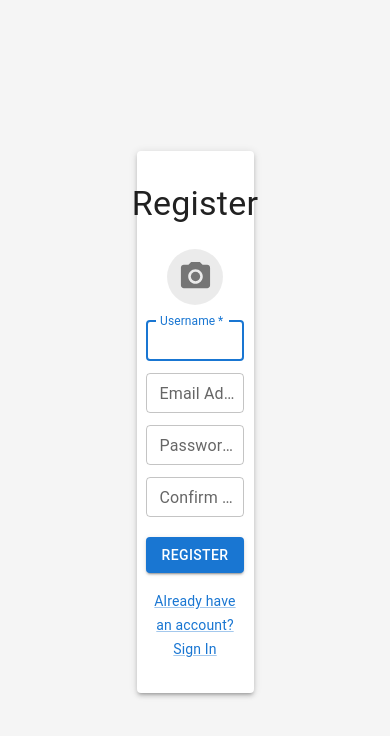
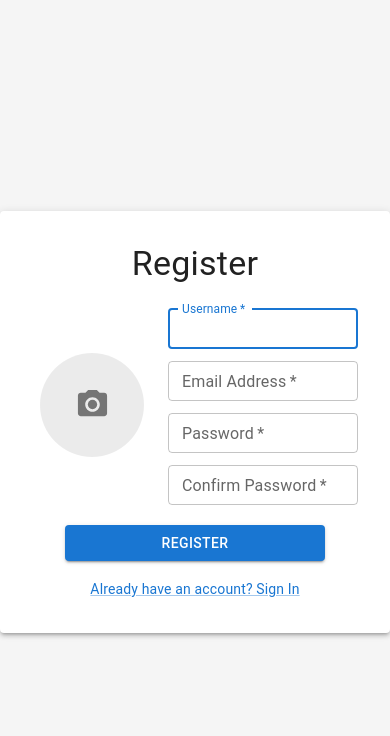
Before and after one commit to tomerProg/WebAppFinalProject_Frontend, a React (Vite) app: page /register in a window 390 px wide. Shown: the top 736 px of the page. Built offline with nearby package versions, Linux system fonts and the light colour scheme; no server answers.

Commit message:
build entry page: width responsive

```diff
--- /dev/null
+++ b/src/components/EntryPaper/EntryPaper.tsx
@@ -0,0 +1,16 @@
+import clsx from 'clsx';
+import { FunctionComponent, PropsWithChildren } from 'react';
+import { useStyles } from './styles';
+import { Paper } from '@mui/material';
+
+interface EntryPageProps extends PropsWithChildren {
+    className?: string;
+}
+
+const EntryPage: FunctionComponent<EntryPageProps> = (props) => {
+    const classes = useStyles();
+    const { children, className } = props;
+    return <Paper elevation={3} className={clsx(classes.root, className)}> {children}</Paper>;
+};
+
+export default EntryPage;
--- /dev/null
+++ b/src/components/EntryPaper/styles.ts
@@ -0,0 +1,22 @@
+import { Theme } from '@mui/material/styles';
+import { createStyles, makeStyles } from '@mui/styles';
+
+export const useStyles = makeStyles((theme: Theme) =>
+    createStyles({
+        root: {
+            padding: '2em',
+            [theme.breakpoints.down("sm")]: {
+                width: '100%',
+            },
+            [theme.breakpoints.up("sm")]: {
+                width: '90%',
+            },
+            [theme.breakpoints.up("md")]: {
+                width: '70%',
+            },
+            [theme.breakpoints.up("lg")]: {
+                width: '50%',
+            },
+        },
+
+}))
--- a/src/pages/Register/Register.tsx
+++ b/src/pages/Register/Register.tsx
@@ -17,6 +17,7 @@ import InputFields from './components/InputFields';
 import { RegisterError, RegisterInput } from './components/types';
 import { getRegisterError } from './components/utils';
 import { styles } from './styles';
+import EntryPaper from '../../components/EntryPaper/EntryPaper';
 
 interface RegisterProps extends WithStyles<typeof styles> {
     setUserId: Dispatch<SetStateAction<string>>;
@@ -88,43 +89,42 @@ const Register: FunctionComponent<RegisterProps> = (props) => {
 
     return (
         <CenteredPage>
-            <Paper elevation={3} className={classes.paper}>
-                <Box className={classes.mainBox}>
-                    <div className={classes.registerTitle}>
+            <EntryPaper>
+                <Box className={classes.registerTitle}>
                     <Typography component='h1' variant='h4'>
                         Register
                     </Typography>
-                    </div>
+                </Box>
 
-                    {submitError && (
-                        <Alert severity='error'> {submitError} </Alert>
-                    )}
+                {submitError && (<Alert severity='error'> {submitError} </Alert>)}
+
+                <Box className={classes.mainBox}>
+
+                    <IconUpload setProfileImageFile={setProfileImage} />
+
 
                     <Box component='form' onSubmit={handleSubmit}>
-                        <IconUpload setProfileImageFile={setProfileImage} />
                         <InputFields
                             setRegisterInput={setRegisterInput}
                             registerInput={registerInput}
                             setRegisterErrors={setRegisterError}
                             registerError={registerError}                        />
-                        <div className={classes.frame}>
-                            <Button
-                                type='submit'
-                                variant='contained'
-                                className={classes.registerButton}
-                            >
+
+
+                    </Box>
+                </Box>
+
+                <Box className={classes.frame}>
+                    <Button type='submit' variant='contained' className={classes.registerButton}>
                         Register
                     </Button>
-                        </div>
-
+                </Box>
                 <Box className={classes.signInBox}>
                     <Link href='/' variant='body2'>
                         Already have an account? Sign In
                     </Link>
                 </Box>
-                    </Box>
-                </Box>
-            </Paper>
+            </EntryPaper>
         </CenteredPage>
     );
 };
--- a/src/pages/Register/components/IconUpload/styles.ts
+++ b/src/pages/Register/components/IconUpload/styles.ts
@@ -1,7 +1,7 @@
 import { Theme } from '@mui/material/styles';
 import { createStyles, makeStyles } from '@mui/styles';
 
-    export const useStyles = makeStyles((theme: Theme) =>
+export const useStyles = makeStyles((theme: Theme) =>
     createStyles({
     mainBox: {
         display: 'flex',
@@ -11,20 +11,20 @@ import { createStyles, makeStyles } from '@mui/styles';
     },
     iconButton: {
         [theme.breakpoints.down("sm")]: {
-            height: '3em',
-            width: '3em',
-        },
-        [theme.breakpoints.up("sm")]: {
-            height: '4em',
-            width: '4em',
-        },
-        [theme.breakpoints.up("md")]: {
             height: '5em',
             width: '5em',
         },
-        [theme.breakpoints.up("lg")]: {
+        [theme.breakpoints.up("sm")]: {
             height: '6em',
             width: '6em',
+        },
+        [theme.breakpoints.up("md")]: {
+            height: '8em',
+            width: '8em',
+        },
+        [theme.breakpoints.up("lg")]: {
+            height: '10em',
+            width: '10em',
         },
         padding: '0'
     },
--- a/src/pages/Register/components/InputFields.tsx
+++ b/src/pages/Register/components/InputFields.tsx
@@ -12,7 +12,7 @@ interface InputFieldsProps{
 
 const InputFields: FunctionComponent<InputFieldsProps> = ({setRegisterInput, registerInput, setRegisterErrors, registerError}: InputFieldsProps) => {
   const theme = useTheme();
-  const isSmallScreen = useMediaQuery(theme.breakpoints.down("sm"));
+  const isMediumScreen = useMediaQuery(theme.breakpoints.down("md"));
 
   const onChangeField = (e: React.ChangeEvent<HTMLInputElement>) => {
     const { name, value } = e.target;
@@ -29,8 +29,6 @@ const InputFields: FunctionComponent<InputFieldsProps> = ({setRegisterInput, reg
     }
   };
 
-
-
   return (
     <>
       <TextField id="userName" label="Username" name="userName" autoComplete="userName"
@@ -39,8 +37,8 @@ const InputFields: FunctionComponent<InputFieldsProps> = ({setRegisterInput, reg
         onChange={onChangeField}
         error={!!registerError.userName}
         helperText={registerError.userName}
-        size={isSmallScreen ? "small" : "medium"}
-        margin={isSmallScreen ? "dense" : "normal"}
+        size={isMediumScreen ? "small" : "medium"}
+        margin={isMediumScreen ? "dense" : "normal"}
       />
       <TextField id="email" label="Email Address" name="email" autoComplete="email"
         required fullWidth
@@ -48,8 +46,8 @@ const InputFields: FunctionComponent<InputFieldsProps> = ({setRegisterInput, reg
         onChange={onChangeField}
         error={!!registerError.email}
         helperText={registerError.email}
-        size={isSmallScreen ? "small" : "medium"}
-        margin={isSmallScreen ? "dense" : "normal"}
+        size={isMediumScreen ? "small" : "medium"}
+        margin={isMediumScreen ? "dense" : "normal"}
       />
       <TextField id="password" label="Password" name="password" type="password" autoComplete="new-password"
         required fullWidth
@@ -57,8 +55,8 @@ const InputFields: FunctionComponent<InputFieldsProps> = ({setRegisterInput, reg
         onChange={onChangeField}
         error={!!registerError.password}
         helperText={registerError.password}
-        size={isSmallScreen ? "small" : "medium"}
-        margin={isSmallScreen ? "dense" : "normal"}
+        size={isMediumScreen ? "small" : "medium"}
+        margin={isMediumScreen ? "dense" : "normal"}
       />
       <TextField id="confirmPassword" label="Confirm Password" name="confirmPassword" type="password"
         autoComplete="new-password" required fullWidth
@@ -66,8 +64,8 @@ const InputFields: FunctionComponent<InputFieldsProps> = ({setRegisterInput, reg
         onChange={onChangeField}
         error={!!registerError.confirmPassword}
         helperText={registerError.confirmPassword}
-        size={isSmallScreen ? "small" : "medium"}
-        margin={isSmallScreen ? "dense" : "normal"}
+        size={isMediumScreen ? "small" : "medium"}
+        margin={isMediumScreen ? "dense" : "normal"}
       />
     </>
   );
--- a/src/pages/Register/styles.ts
+++ b/src/pages/Register/styles.ts
@@ -1,26 +1,29 @@
 import { createStyles } from '@mui/styles';
 
 export const styles = createStyles({
-    paper: {
-        padding: '2em',
-        width: '30%'
-    },
-    mainBox: {
+    registerTitle: {
+        marginBottom: '1em',
         display: 'flex',
-        flexDirection: 'column',
         alignItems: 'center',
         justifyContent: 'center'
     },
-    registerTitle: {
-        marginBottom: '1em'
+    mainBox: {
+        display: 'grid',
+        gridTemplateColumns: 'auto auto',
+        placeItems: 'center',
+        gap: '1em',
     },
 
     registerButton: {
-        width: '100%'
+        width: '80%',
     },
+
     frame: {
         marginTop: '1em',
-        marginBottom: '1em'
+        marginBottom: '1em',
+        display: 'flex',
+        alignItems: 'center',
+        justifyContent: 'center'
     },
     signInBox: {
         textAlign: 'center'
--- a/src/pages/SignIn/SignIn.tsx
+++ b/src/pages/SignIn/SignIn.tsx
@@ -26,6 +26,7 @@ import { getSignInError } from './components/utils';
 import { styles } from './styles';
 import { LoginResponse } from '../../api/auth/types';
 import { useAlertSnackbar } from '../../components/AlertSnackbar/globalProvider';
+import EntryPaper from '../../components/EntryPaper/EntryPaper';
 
 interface SignInProps extends WithStyles<typeof styles> {
     setUserId: Dispatch<SetStateAction<string>>;
@@ -96,7 +97,7 @@ const SignIn: FunctionComponent<SignInProps> = (props) => {
 
     return (
         <CenteredPage>
-            <Paper elevation={3} className={classes.paper}>
+            <EntryPaper>
                 <Box className={classes.mainBox}>
                     <Typography component='h1' variant='h4'>
                         Sign In
@@ -141,7 +142,7 @@ const SignIn: FunctionComponent<SignInProps> = (props) => {
                         </Box>
                     </Box>
                 </Box>
-            </Paper>
+            </EntryPaper>
         </CenteredPage>
     );
 };
--- a/src/pages/SignIn/styles.ts
+++ b/src/pages/SignIn/styles.ts
@@ -1,10 +1,6 @@
 import { createStyles } from '@mui/styles';
 
 export const styles = createStyles({
-    paper: {
-        padding: '2em',
-        width: '30%'
-    },
     mainBox: {
         display: 'flex',
         flexDirection: 'column',
```
Lines whose indentation alone changed are shown as unchanged.
